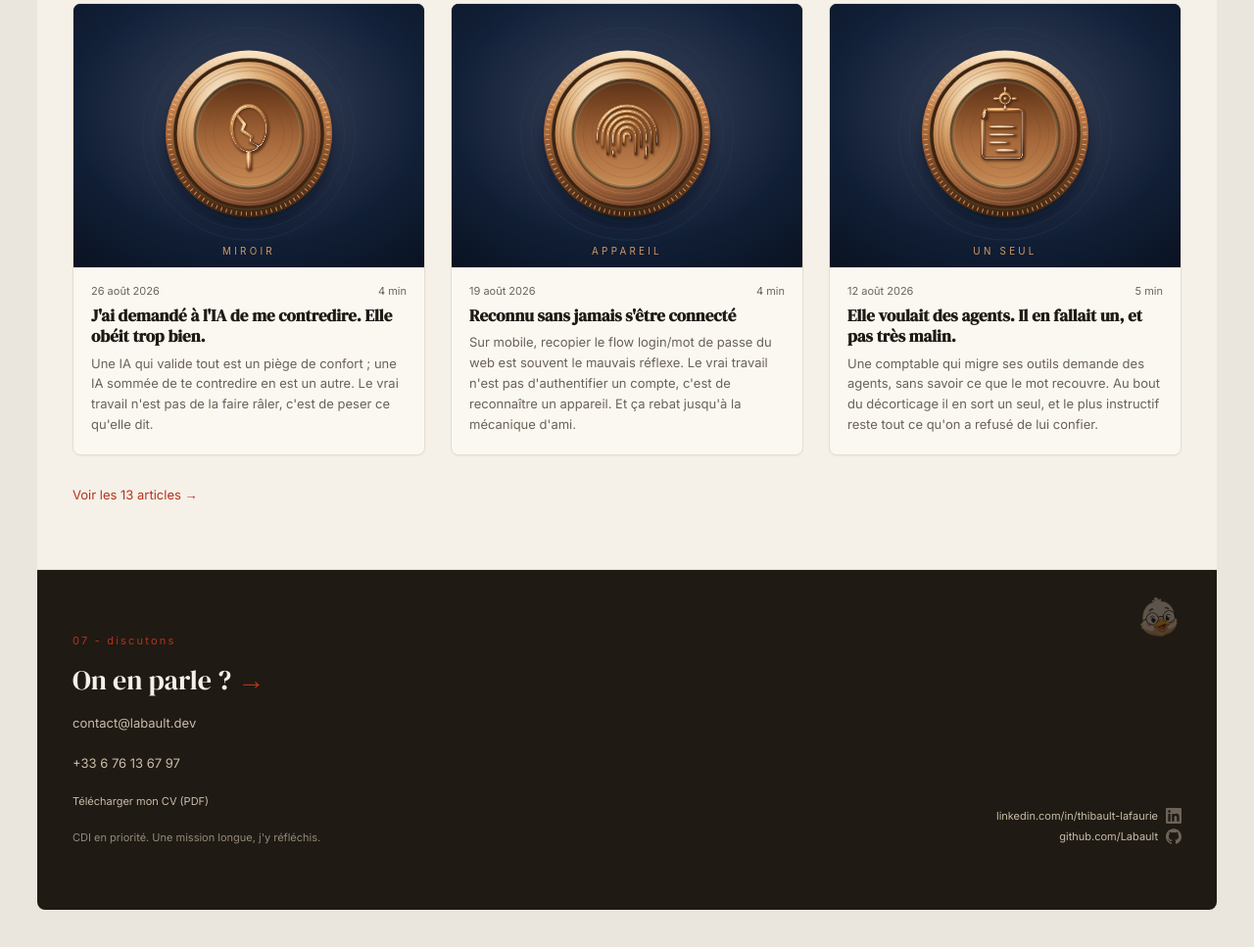
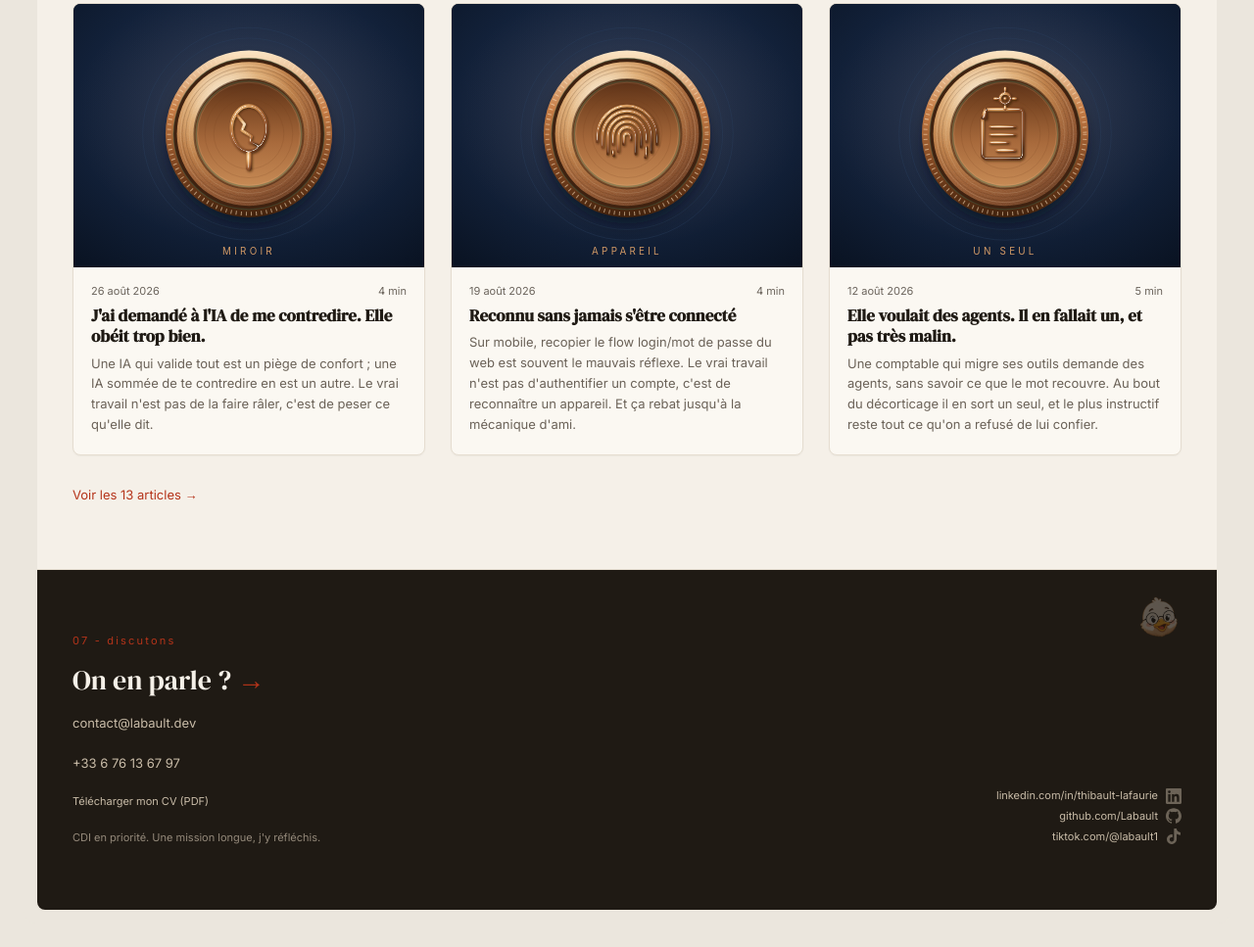
Before and after one commit to Labault/Portfolio, a plain HTML site: page index.html in a window 1280 px wide. Shown: the part 4091-5058 px from the top of the page at 98% size. Drawn offline with Linux system fonts and the light colour scheme; no server answers.

Commit message:
✨ feat(contact): add TikTok profile link
Add the TikTok profile next to LinkedIn and GitHub in the contact
block, and list it in the ProfilePage sameAs entities.

```diff
--- a/index.html
+++ b/index.html
@@ -65,7 +65,8 @@
     "sameAs": [
       "https://github.com/Labault",
       "https://www.linkedin.com/in/thibault-lafaurie/",
-      "https://www.instagram.com/labault.art/"
+      "https://www.instagram.com/labault.art/",
+      "https://www.tiktok.com/@labault1"
     ]
   }
 }
@@ -629,6 +630,14 @@
               <path fill="currentColor" d="M12 .297c-6.63 0-12 5.373-12 12 0 5.303 3.438 9.8 8.205 11.385.6.113.82-.258.82-.577 0-.285-.01-1.04-.015-2.04-3.338.724-4.042-1.61-4.042-1.61C4.422 18.07 3.633 17.7 3.633 17.7c-1.087-.744.084-.729.084-.729 1.205.084 1.838 1.236 1.838 1.236 1.07 1.835 2.809 1.305 3.495.998.108-.776.417-1.305.76-1.605-2.665-.305-5.467-1.334-5.467-5.931 0-1.311.469-2.381 1.236-3.221-.124-.303-.535-1.524.117-3.176 0 0 1.008-.322 3.301 1.23a11.5 11.5 0 0 1 3.003-.404c1.02.005 2.047.138 3.006.404 2.291-1.552 3.297-1.23 3.297-1.23.653 1.653.242 2.874.118 3.176.77.84 1.235 1.911 1.235 3.221 0 4.609-2.807 5.624-5.479 5.921.43.372.823 1.102.823 2.222 0 1.606-.014 2.898-.014 3.293 0 .322.216.694.825.576C20.565 22.092 24 17.592 24 12.297c0-6.627-5.373-12-12-12z"/>
             </svg>
           </a>
+          <a href="https://www.tiktok.com/@labault1"
+             target="_blank" rel="noopener"
+             class="contact-social-link">
+            <span>tiktok.com/@labault1</span>
+            <svg class="contact-social-icon" viewBox="0 0 24 24" width="16" height="16" aria-hidden="true" focusable="false">
+              <path fill="currentColor" d="M12.525.02c1.31-.02 2.61-.01 3.91-.02.08 1.53.63 3.09 1.75 4.17 1.12 1.11 2.7 1.62 4.24 1.79v4.03c-1.44-.05-2.89-.35-4.2-.97-.57-.26-1.1-.59-1.62-.93-.01 2.92.01 5.84-.02 8.75-.08 1.4-.54 2.79-1.35 3.94-1.31 1.92-3.58 3.17-5.91 3.21-1.43.08-2.86-.31-4.08-1.03-2.02-1.19-3.44-3.37-3.65-5.71-.02-.5-.03-1-.01-1.49.18-1.9 1.12-3.72 2.58-4.96 1.66-1.44 3.98-2.13 6.15-1.72.02 1.48-.04 2.96-.04 4.44-.99-.32-2.15-.23-3.02.37-.63.41-1.11 1.04-1.36 1.75-.21.51-.15 1.07-.14 1.61.24 1.64 1.82 3.02 3.5 2.87 1.12-.01 2.19-.66 2.77-1.61.19-.33.4-.67.41-1.06.1-1.79.06-3.57.07-5.36.01-4.03-.01-8.05.02-12.07z"/>
+            </svg>
+          </a>
         </div>
       </div>
     </section>
```
